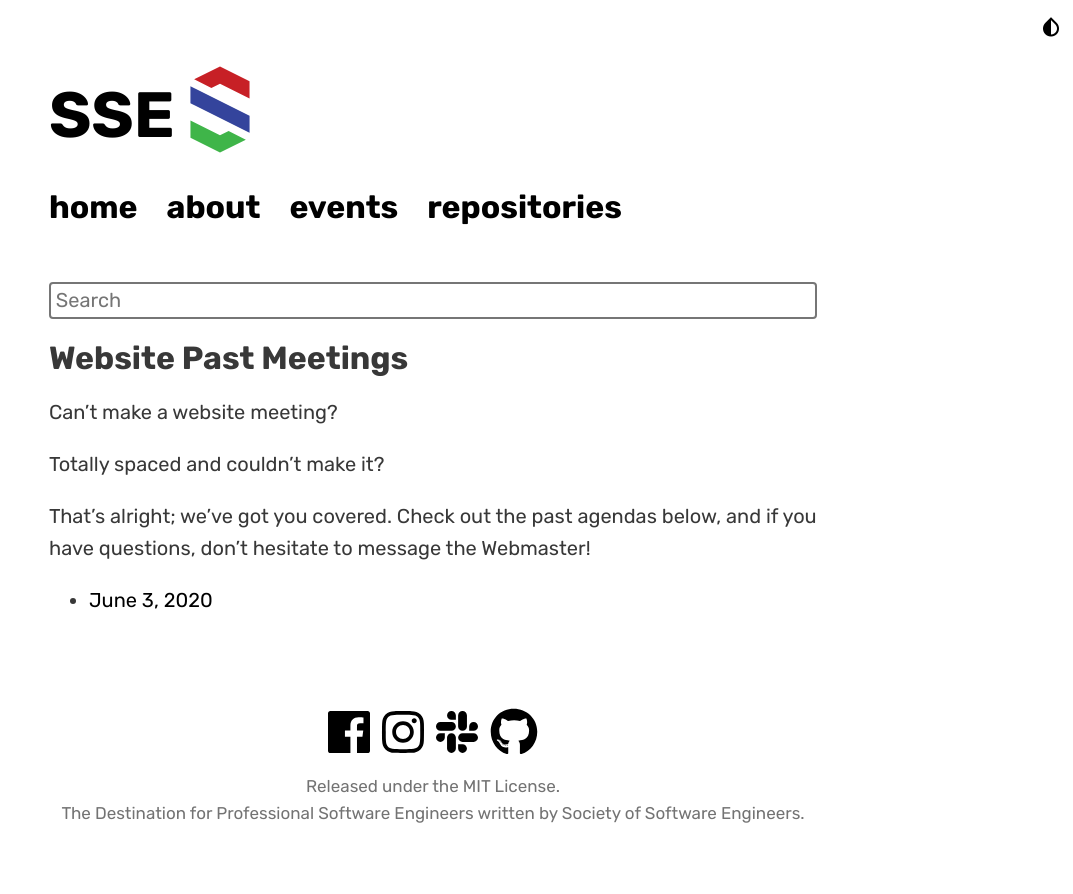
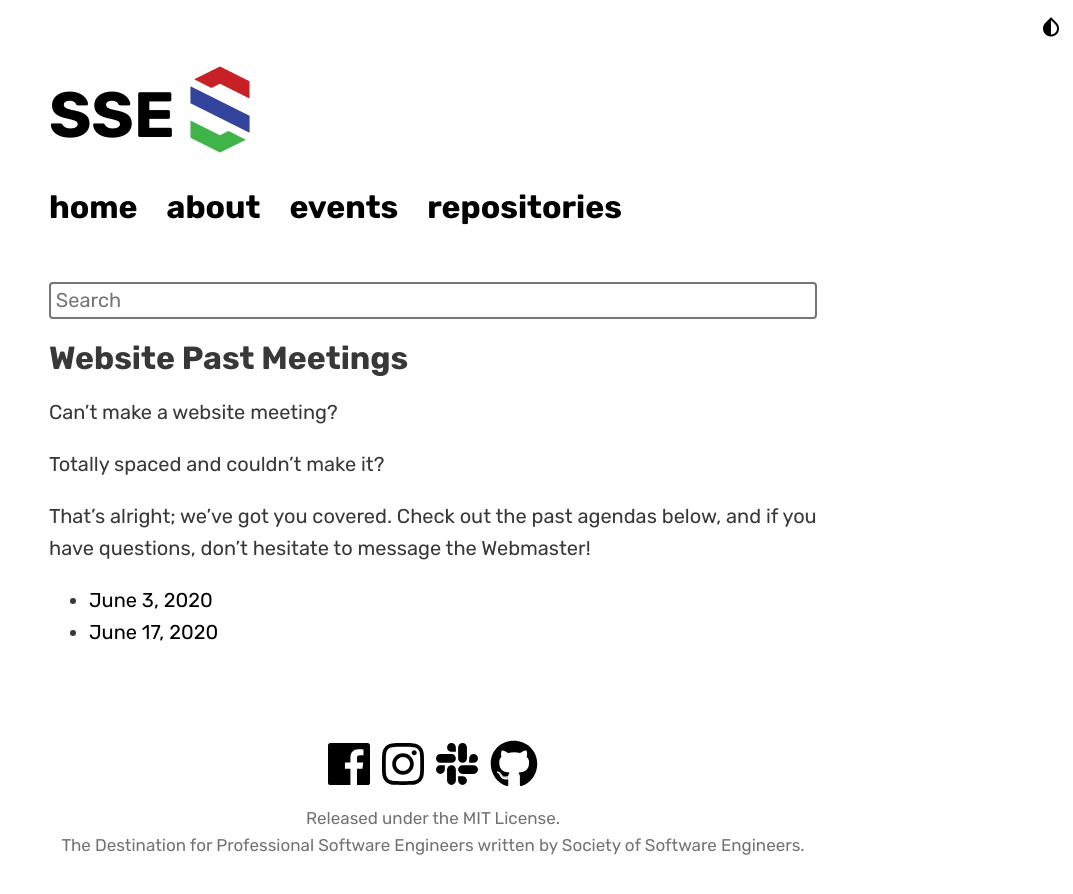
Before and after one commit to msoe-sse/msoe-sse.github.io, a Jekyll site: the page built from _events/pastMeetings.md, in a window 1280 px wide. Shown: the top 894 px of the page, without its empty margins (207-1280 px from the left). Built offline with Jekyll 4.4.1, drawn with Linux system fonts in a browser that asks for light colours; nearby versions of some CDN libraries; some web fonts are replaced.

Commit message:
Update pastMeetings.yml

```diff
--- a/_data/pastMeetings.yml
+++ b/_data/pastMeetings.yml
@@ -1,2 +1,5 @@
 - date: June 3, 2020
   link: https://docs.google.com/document/d/1kNDDtxssDa6TNWOxGUpxIs-X1ayA36O0dRmclLMzu-o/edit?usp=sharing
+
+- date: June 17, 2020
+  link: https://docs.google.com/document/d/1lJc_xTtbsAKqbB236Xs8ldRsgxL6IE5oj-U6Iq82-7c/edit?usp=sharing
```
